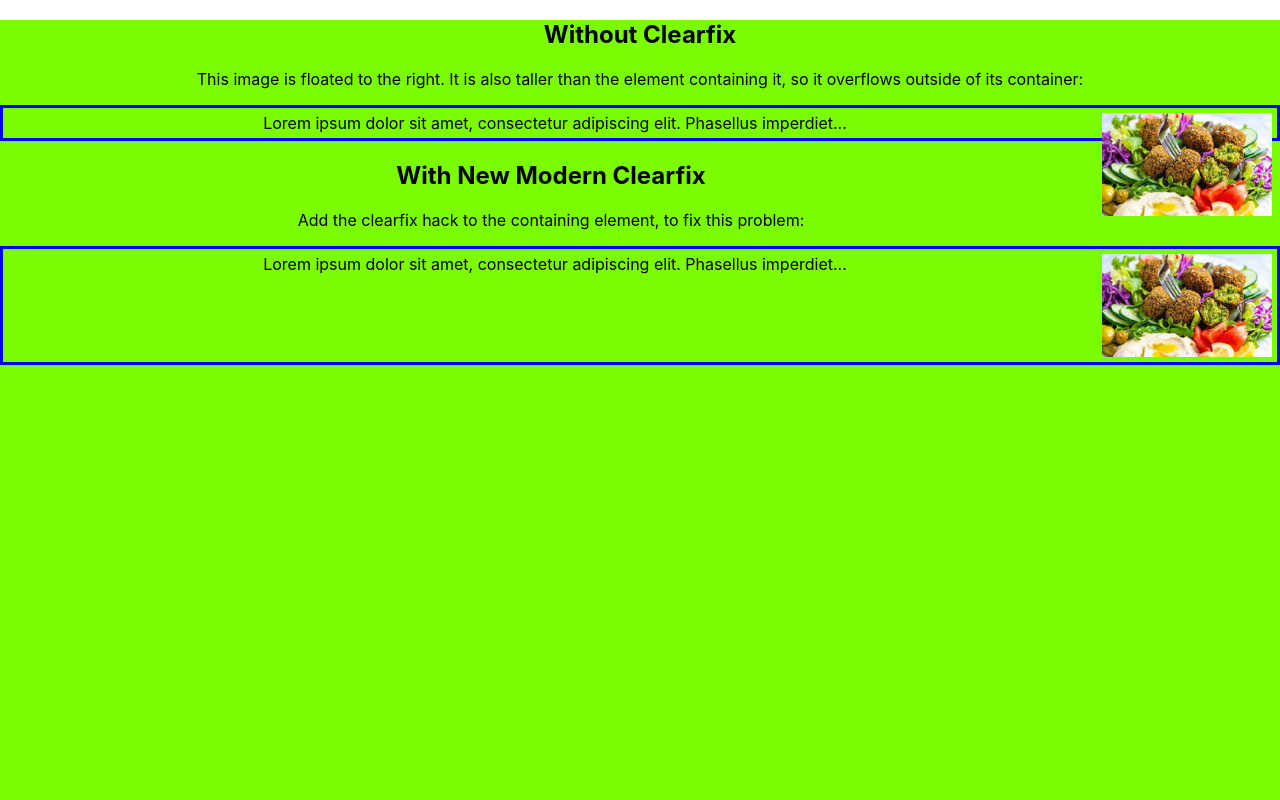
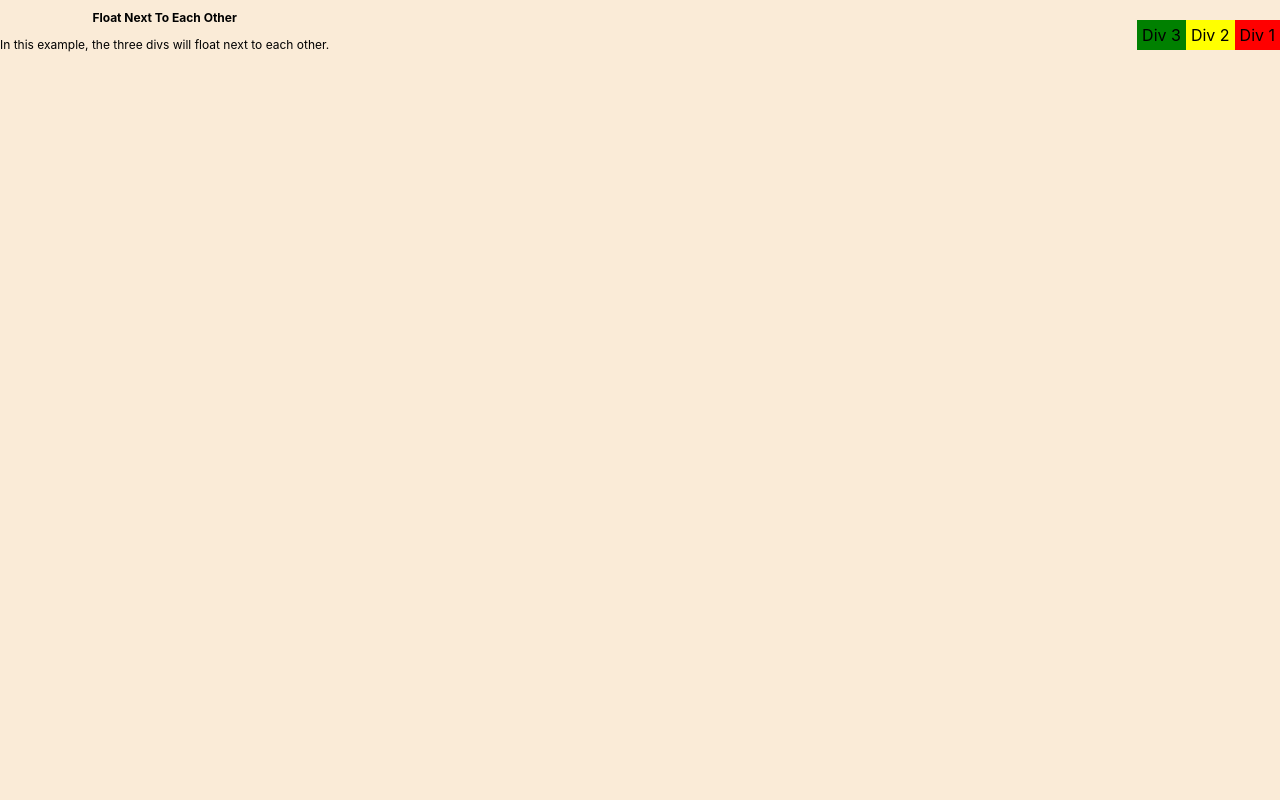
Before and after one commit to hammock1/MyOwnProject, a React (Create React App) app: page / in a window 1280 px wide. Shown: the top 800 px of the page. Built offline with nearby package versions, Linux system fonts and the light colour scheme.

Commit message:
Edwin to review FloatNext

```diff
--- a/src/App.js
+++ b/src/App.js
@@ -1,11 +1,15 @@
 
 import './App.css';
-import { ClearFix } from './components/ClearFix';
+
+import { FloatNext } from './FloatNext';
+
+
+
 
 function App() {
   return (
     <div className="App">
-      <ClearFix/>
+      <FloatNext/>
 
     </div>
   );
--- /dev/null
+++ b/src/FlexibleBoxes.css
@@ -0,0 +1,47 @@
+
+*{
+    box-sizing:border-box;
+}
+
+.boxes{
+    background-color: #f1f1f1;
+
+}
+.box1{
+
+    width: 50%;
+    text-align: center;
+    line-height: 55px;
+    font-size: 30px;
+    border:3px solid blue;
+    float:left;
+     height :400px;
+     overflow:auto;
+}
+
+.box2{
+
+    width: 50%;
+    text-align: center;
+    line-height: 55px;
+    font-size: 30px;
+    border:3px solid blue;
+    float:right;
+     height:400px;
+
+}
+
+.flex-container{
+
+    display:flex;
+    flex-direction: column;
+    gap:50px;
+
+
+}
+.clear{
+
+    clear:both;
+
+
+}
--- /dev/null
+++ b/src/FloatNext.css
@@ -0,0 +1,86 @@
+
+
+.container{
+    background-color: antiquewhite;
+    height:1000px;
+}
+
+.box1, .box2{
+
+    float : left;
+
+
+
+}
+.box1{
+
+    margin-right:225px;
+}
+
+.box2{
+
+    margin-top:20px;
+}
+
+.one{
+
+    background-color: red;
+    float : right;
+    padding:20px;
+
+}
+
+.two{
+    background-color: yellow;
+    float : right;
+    padding:20px;
+}
+
+.three{
+    background-color: green;
+    float : right;
+    padding:20px;
+}
+
+@media screen and (min-width: 900px) {
+
+    h2, p {
+
+        font-size: 12px;
+    }
+
+    .box2 div{
+
+        padding:5px;
+
+    }
+
+    .box2{
+
+        float : right;
+
+
+
+    }
+
+}
+
+@media screen and (max-width: 671px) {
+
+
+.box1, .box2{
+
+   float:none;
+
+
+
+}
+
+
+}
+
+/*{
+
+how to make the divs stopped floating after 671px
+
+}*/
--- /dev/null
+++ b/src/FloatNext.js
@@ -0,0 +1,36 @@
+
+import './FloatNext.css'
+export const FloatNext = () =>{
+
+    return(
+
+        <div className="container">
+            <div className="box1">
+                 <h2>Float Next To Each Other</h2>
+                <p>In this example, the three divs will float next to each other. </p>
+            </div>
+            <div className="box2">
+
+                <div className="one">
+                    Div 1
+                </div>
+                <div className='two'>
+                    Div 2
+                </div>
+                <div className="three">
+                    Div 3
+                </div>
+
+
+            </div>
+
+
+
+        </div>
+
+
+
+    )
+
+
+}
--- /dev/null
+++ b/src/SideBySideImages.css
@@ -0,0 +1,37 @@
+*{
+    box-sizing:border-box;
+}
+
+
+.container {
+
+
+    background-color: orange;
+    Height:1000px;
+    display:flex;
+    flex-direction:column;
+    gap : 5px;
+}
+
+.container h2, p{
+display:flex;
+justify-content: start;
+margin-top:2px;
+margin-bottom:2px;
+margin-left:7px;
+
+}
+img{
+width:180px;
+height:120px;
+
+
+}
+
+.box{
+    display:flex;
+flex-direction:row;
+justify-content:center;
+
+
+}
--- /dev/null
+++ b/src/components/GridBox.css
@@ -0,0 +1,63 @@
+*{
+
+    box-sizing: border-box;
+}
+
+.container{
+
+    background-color: blanchedalmond;
+    height:1000px;
+
+}
+
+.box::after{
+
+    content:"";
+    display:table;
+    clear:both;
+
+}
+
+
+.one{
+
+    background-color: #bbb;
+    width: 33.33%;
+    padding: 50px;
+    float: left;
+}
+
+.two{
+    background-color: #ccc;
+     width: 33.33%;
+    padding: 50px;
+    float: left;
+}
+
+.three{
+    background: #ddd;
+    width: 33.33%;
+    padding: 50px;
+    float: left;
+
+}
+
+.para{
+    margin-top:100px;
+}
+@media screen and (max-width:600px) {
+
+.one{
+    float:none;
+    width:100%;
+}
+.two{
+    float:none;
+    width:100%;
+}
+.three{
+    float:none;
+    width:100%;
+}
+
+}
```
Also changed, not shown: src/FlexibleBoxes.js (added, +32 -0 lines), src/SideBySideImages.js (added, +41 -0 lines), src/components/GridBox.js (added, +46 -0 lines).
